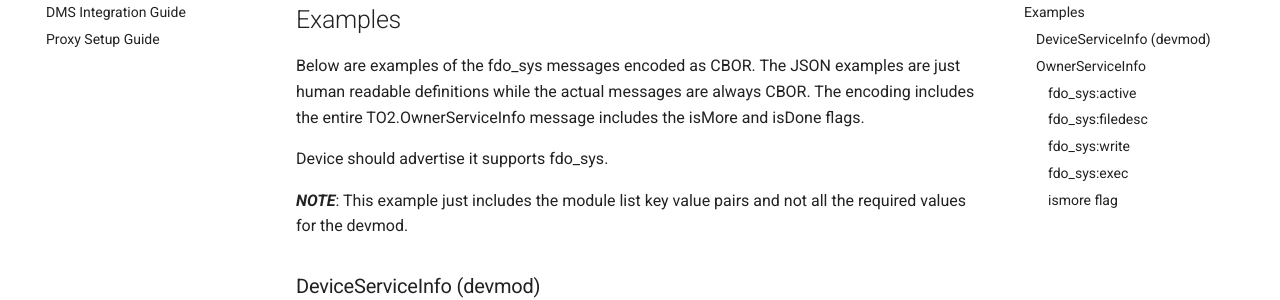
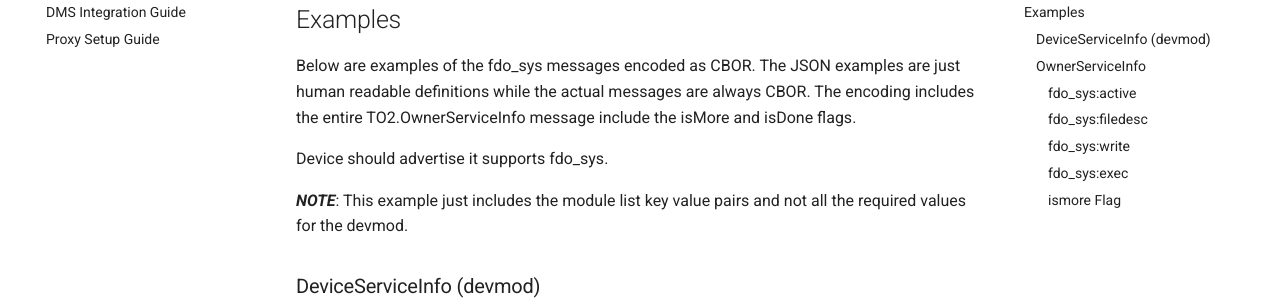
Before and after one commit to fido-device-onboard/docs-fidoiot, an MkDocs documentation site: the page built from docs/implementation-references/serviceinfo-sys-module.md, in a window 1280 px wide and 900 px high, scrolled down 1654 px. Shown: the part 204-504 px from the top of the window. Built offline with MkDocs 1.6.1 and Material for MkDocs 9.7.7, drawn with Linux system fonts in a browser that asks for light colours; some of the changed text lies outside the part shown.

Commit message:
Update serviceinfo-sys-module.md (#17)
Update serviceinfo-sys-module.md

Signed-off-by: Davis Benny <davis.benny@intel.com>

```diff
--- a/docs/implementation-references/serviceinfo-sys-module.md
+++ b/docs/implementation-references/serviceinfo-sys-module.md
@@ -51,7 +51,7 @@ follow.
 ## Examples
 Below are examples of the fdo_sys messages encoded as CBOR. The JSON examples are just human
 readable definitions while the actual messages are always CBOR. The encoding includes the entire
-TO2.OwnerServiceInfo message includes the isMore and isDone flags.
+TO2.OwnerServiceInfo message include the isMore and isDone flags.
 
 Device should advertise it supports fdo_sys.
 
@@ -90,6 +90,6 @@ Device should advertise it supports fdo_sys.
 | Diagnostic Notation (not used by protocol) | [false, true, [[["fdo_sys:exec", ["cmd", "/c", "startup.bat"]]]] |
 | CBOR | `83` # array(3) <br> `F4` # primitive(20) - IsMoreSeviceInfo <br> `F5` # primitive(21) - IsDone <br> `81` # array(1) - ServiceInfo <br> `81` # array(1) - ServiceInfo Key-Value Array <br> `82` # array(2) - ServiceInfo Key-Value Pair <br> `6C` # text(12) <br> `66646F5F7379733A65786563` # "fdo_sys:exec" <br> `83` # array(3) <br> `63` # text(3) <br> `636D64` # "cmd" <br> `62` # text(2) <br> `2F63` # "/c" <br> `6B` # text(11) <br> `737461727475702E626174` # "startup.bat" |
 
-#### ismore flag
+#### ismore Flag
 
 The 'ismore' more should be true is if the message being sent is not a complete processable message.  All fdo_sys messages are complete messages, so the 'ismore' flag will always be true in this case.
```
